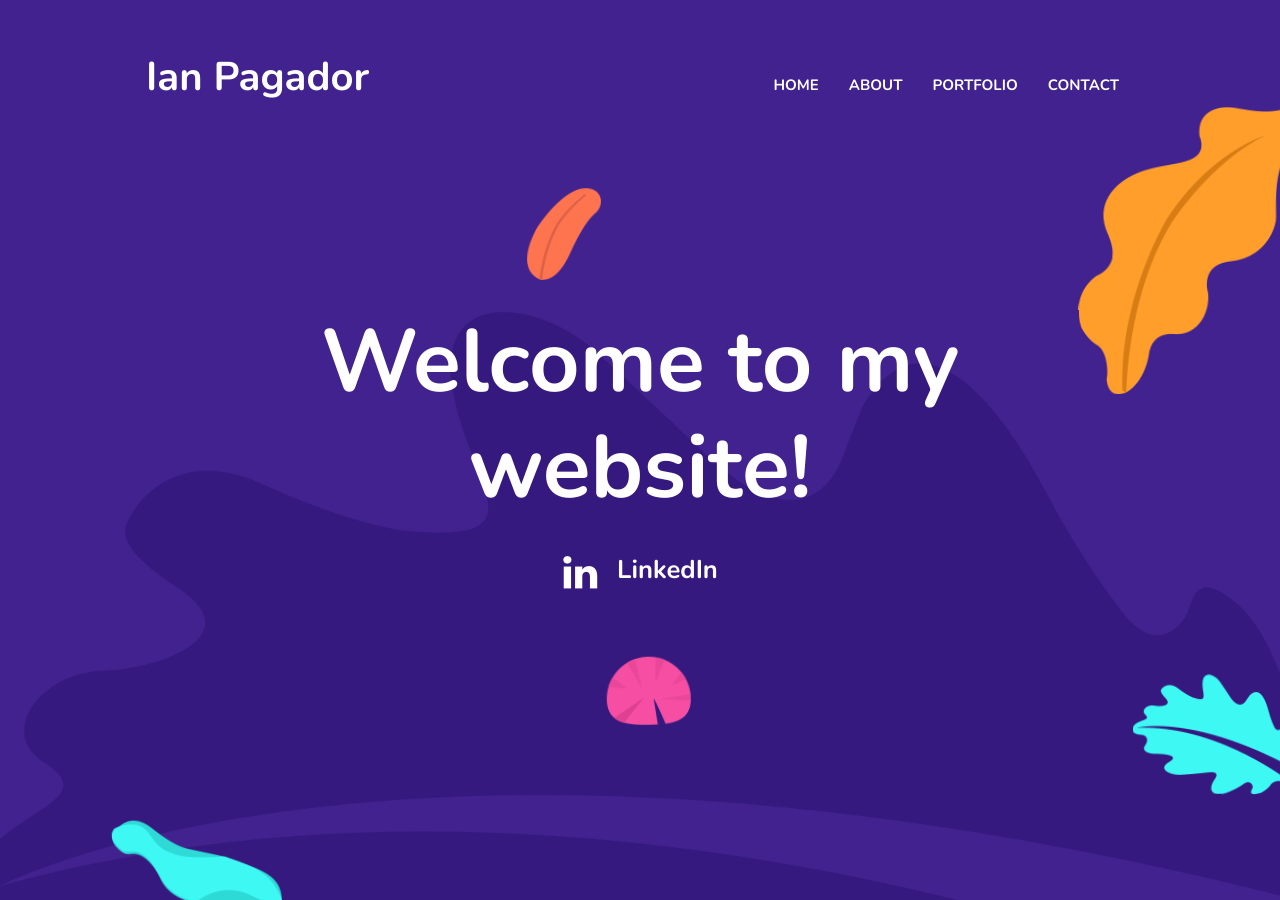
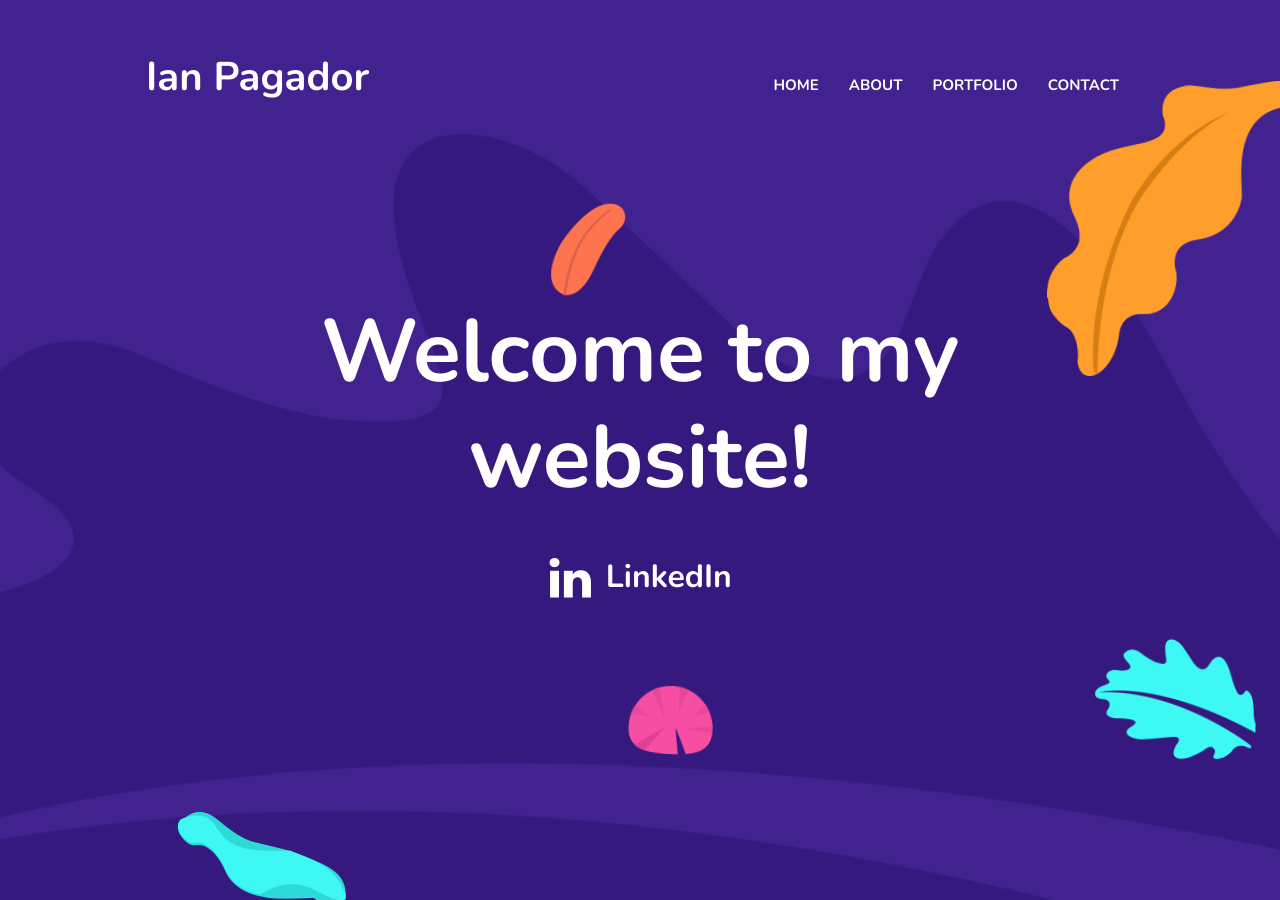
Before and after one commit to ianpagador/ianpagador.github.io, a Jekyll site: the page built from index.html, in a window 1280 px wide and 900 px high. Built offline with Jekyll 4.4.1, drawn with Linux system fonts in a browser that asks for light colours.

Commit message:
Fixed margins and padding for footer + Hero Area + Homepage, updated word cloud.

```diff
--- a/_includes/hero-section.html
+++ b/_includes/hero-section.html
@@ -1,16 +1,16 @@
 <!-- hero area -->
-<section class="hero-area bg-primary" id="parallax">
+<section class="hero-area bg-primary">
   <div class="container">
     <div class="hero-content text-center position-relative zindex-1">
       <h1 class="text-white font-tertiary hero-title">{{ site.data.settings.hero.hero-title }}</h1>
       <ul class="list-unstyled hero-social">
         {% for social in site.data.settings.social %}
           {% if social.name == "LinkedIn" %}
-          <li class="text-white font-secondary">
-            <a class="text-white" href="{{ social.link }}" target="_blank" rel="noopener noreferrer">
+          <li class="text-white font-secondary d-inline-flex align-items-center justify-content-center">
+            <a class="text-white d-inline-flex align-items-center" href="{{ social.link }}" target="_blank" rel="noopener noreferrer">
               <i class="{{ social.icon }}"></i>
             </a>
-            {{ social.name }}
+            <span>{{ social.name }}</span>
           </li>
           {% endif %}
         {% endfor %}
--- a/assets/js/script.js
+++ b/assets/js/script.js
@@ -99,6 +99,24 @@
     });
   }
 
+  // Hero leaf drift (slow randomized movement, no mouse tracking)
+  var heroLayers = document.querySelectorAll(".hero-layer");
+
+  heroLayers.forEach(function (layer) {
+    var driftToRandomPosition = function () {
+      var x = Math.floor(Math.random() * 120 - 60);
+      var y = Math.floor(Math.random() * 90 - 45);
+      var rotate = Math.floor(Math.random() * 8 - 4);
+      var duration = 14 + Math.random() * 10;
+
+      layer.style.transition = "transform " + duration + "s ease-in-out";
+      layer.style.transform = "translate(" + x + "px, " + y + "px) rotate(" + rotate + "deg)";
+    };
+
+    driftToRandomPosition();
+    setInterval(driftToRandomPosition, 16000 + Math.random() * 8000);
+  });
+
   // Technical skills word cloud
   var skillsDataElement = document.getElementById("skills-word-cloud-data");
   var skillsCanvas = document.getElementById("skills-word-cloud");
@@ -114,7 +132,7 @@
     var renderSkillsWordCloud = function () {
       var wrapper = skillsCanvas.parentElement;
       var width = wrapper.offsetWidth;
-      var height = Math.max(460, Math.min(540, width * 0.62));
+      var height = Math.max(380, Math.min(440, width * 0.48));
 
       skillsCanvas.width = width;
       skillsCanvas.height = height;
@@ -137,7 +155,6 @@
         minSize: 10,
         drawOutOfBound: false,
         shrinkToFit: true,
-        origin: [width / 2, height / 2 - 10],
       });
     };
 
--- a/assets/scss/templates/_hero-area.scss
+++ b/assets/scss/templates/_hero-area.scss
@@ -1,26 +1,40 @@
 .hero-area {
+  height: 100vh;
+  height: 100dvh;
   min-height: 100vh;
   display: flex;
   align-items: center;
   justify-content: center;
-  padding: 2rem 0;
+  padding: 0;
   position: relative;
   overflow: hidden;
+  background-color: $primary-color;
 
   .container {
     width: 100%;
+    display: flex;
+    align-items: center;
+    justify-content: center;
   }
 
   .hero-content {
+    width: 100%;
     max-width: 900px;
     margin: 0 auto;
+    display: flex;
+    flex-direction: column;
+    align-items: center;
+    justify-content: center;
+    text-align: center;
   }
 
   .hero-title {
     position: relative;
     z-index: 2;
+    width: 100%;
+    text-align: center;
     font-size: 5.5rem;
-    margin-bottom: 2rem;
+    margin-bottom: 0;
 
     @include desktop {
       font-size: 4.5rem;
@@ -32,16 +46,30 @@
   }
 
   .hero-social {
+    margin-top: 2.75rem;
     margin-bottom: 0;
+    display: flex;
+    justify-content: center;
+    width: 100%;
 
     li {
-      font-size: 1.6rem;
+      font-size: 2rem;
+      display: flex;
+      align-items: center;
+      justify-content: center;
+    }
+
+    a {
+      line-height: 1;
     }
 
     a i {
-      font-size: 2.25rem;
-      margin-right: 0.75rem;
+      font-size: 2.75rem;
       vertical-align: middle;
+    }
+
+    span {
+      margin-left: 0.85rem;
     }
   }
 }
@@ -49,26 +77,12 @@
 .layer {
   position: absolute;
   z-index: 1;
-}
-
-#l1 {
-  bottom: 0;
-  left: 0;
-}
-
-#l2 {
-  top: 190px;
-  left: -250px;
+  will-change: transform;
 }
 
 #l3 {
   top: 200px;
   left: 40%;
-}
-
-#l4 {
-  top: 200px;
-  right: 40%;
 }
 
 #l5 {
@@ -79,11 +93,6 @@
 #l6 {
   bottom: -20px;
   left: 10%;
-}
-
-#l7 {
-  bottom: 100px;
-  left: 20%;
 }
 
 #l8 {
@@ -100,71 +109,14 @@
   position: absolute;
   bottom: 0;
   left: 0;
+  width: 100%;
+  height: 100%;
+  pointer-events: none;
+
+  img {
+    width: 100%;
+    height: 100%;
+    object-fit: cover;
+    object-position: center bottom;
+  }
 }
-
-.hero-layer {
-  animation-timing-function: ease-in-out;
-  animation-iteration-count: infinite;
-}
-
-#l3 {
-  animation-name: hero-drift-1;
-  animation-duration: 34s;
-}
-
-#l5 {
-  animation-name: hero-drift-2;
-  animation-duration: 28s;
-  animation-delay: -6s;
-}
-
-#l6 {
-  animation-name: hero-drift-3;
-  animation-duration: 38s;
-  animation-delay: -12s;
-}
-
-#l8 {
-  animation-name: hero-drift-4;
-  animation-duration: 31s;
-  animation-delay: -4s;
-}
-
-#l9 {
-  animation-name: hero-drift-5;
-  animation-duration: 36s;
-  animation-delay: -9s;
-}
-
-@keyframes hero-drift-1 {
-  0%, 100% { transform: translate(0, 0) rotate(0deg); }
-  25% { transform: translate(18px, -14px) rotate(2deg); }
-  50% { transform: translate(-12px, 10px) rotate(-1deg); }
-  75% { transform: translate(14px, 16px) rotate(1deg); }
-}
-
-@keyframes hero-drift-2 {
-  0%, 100% { transform: translate(0, 0) rotate(0deg); }
-  33% { transform: translate(-16px, 12px) rotate(-2deg); }
-  66% { transform: translate(20px, -10px) rotate(1deg); }
-}
-
-@keyframes hero-drift-3 {
-  0%, 100% { transform: translate(0, 0) rotate(0deg); }
-  20% { transform: translate(10px, 18px) rotate(1deg); }
-  55% { transform: translate(-18px, -8px) rotate(-2deg); }
-  80% { transform: translate(8px, -14px) rotate(1deg); }
-}
-
-@keyframes hero-drift-4 {
-  0%, 100% { transform: translate(0, 0) rotate(0deg); }
-  40% { transform: translate(-14px, -16px) rotate(-1deg); }
-  70% { transform: translate(16px, 12px) rotate(2deg); }
-}
-
-@keyframes hero-drift-5 {
-  0%, 100% { transform: translate(0, 0) rotate(0deg); }
-  30% { transform: translate(12px, -18px) rotate(2deg); }
-  60% { transform: translate(-10px, 14px) rotate(-1deg); }
-  85% { transform: translate(18px, 6px) rotate(1deg); }
-}
--- a/assets/scss/templates/_homepage.scss
+++ b/assets/scss/templates/_homepage.scss
@@ -8,8 +8,8 @@
   display: flex;
   justify-content: center;
   align-items: center;
-  min-height: 480px;
-  padding: 10px 0 40px;
+  min-height: 400px;
+  padding: 10px 0 30px;
   overflow: visible;
 }
 
@@ -17,7 +17,7 @@
   display: block;
   width: 100%;
   max-width: 920px;
-  height: 480px;
+  height: 400px;
 }
 
 /* /skills */
@@ -190,7 +190,7 @@
 
 .section-on-footer {
   margin-bottom: -220px;
-  padding-top: 35px;
+  padding-top: 0;
   padding-bottom: 35px;
 }
 
```
Also changed, not shown: _data/settings.yml (+3 -9 lines).
